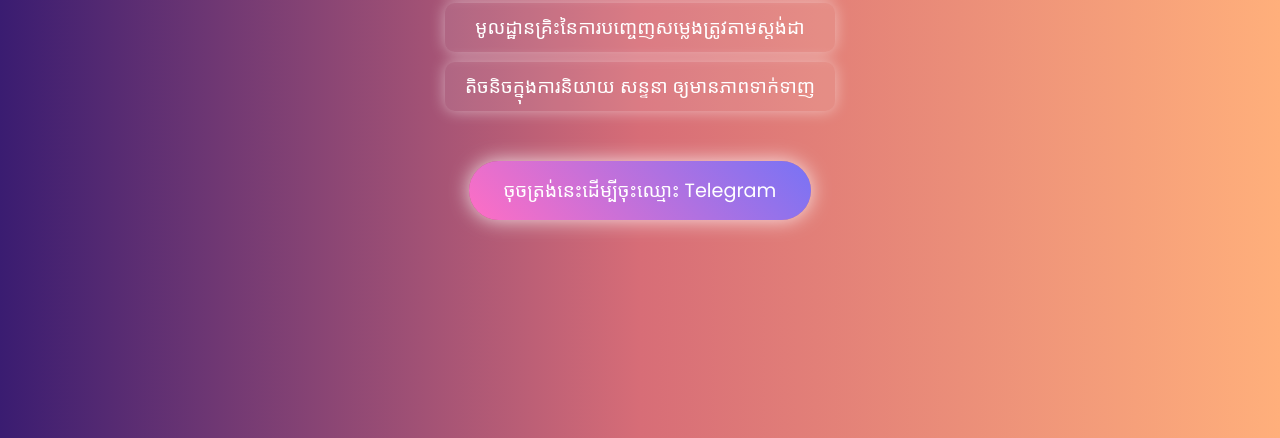
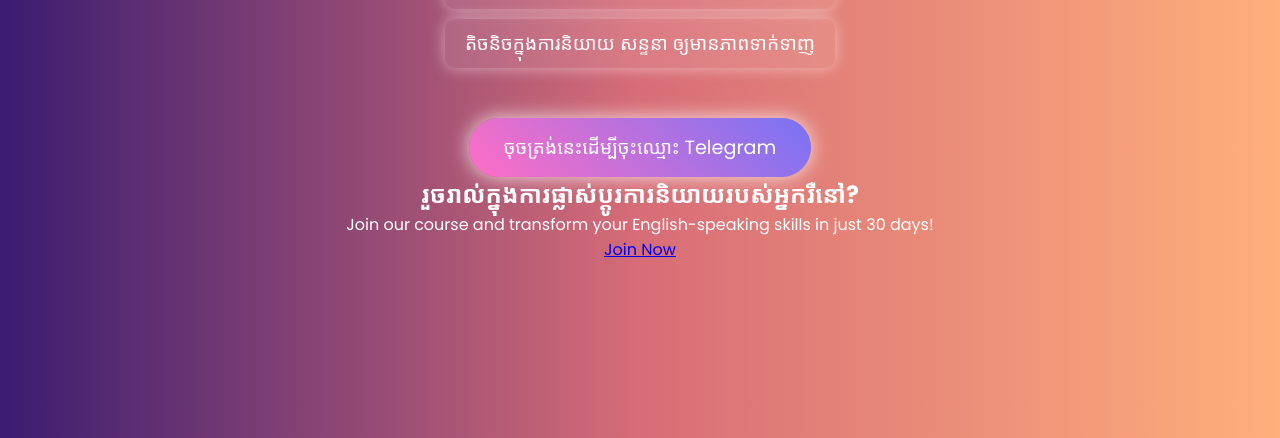
Before and after one commit to Daravuth995/Speakwithu, a plain HTML site: page index.html in a window 1280 px wide. Shown: the part 362-800 px from the top of the page. Drawn offline with Linux system fonts and the light colour scheme.

Commit message:
Update index.html

```diff
--- a/index.html
+++ b/index.html
@@ -8,7 +8,6 @@
   <!-- Fonts -->
   <link href="https://fonts.googleapis.com/css2?family=Noto+Sans+Khmer:wght@400;700&family=Poppins:wght@400;600;700&display=swap" rel="stylesheet">
 
-  <!-- External CSS -->
   <link rel="stylesheet" href="styles.css">
 </head>
 
@@ -24,5 +23,14 @@
   </div>
 
   <a href="https://t.me/alita995" class="register-btn" target="_blank">ចុចត្រង់នេះដើម្បីចុះឈ្មោះ Telegram</a>
+
+  <!-- Testimonial Section -->
+  <section class="testimonial">
+    <h2 class="testimonial-heading">រួចរាល់ក្នុងការផ្លាស់ប្តូរការនិយាយរបស់អ្នករឺនៅ?</h2>
+    <div class="testimonial-content">
+      <p>Join our course and transform your English-speaking skills in just 30 days!</p>
+      <a href="https://t.me/alita995" class="testimonial-btn" target="_blank">Join Now</a>
+    </div>
+  </section>
 </body>
 </html>
```
